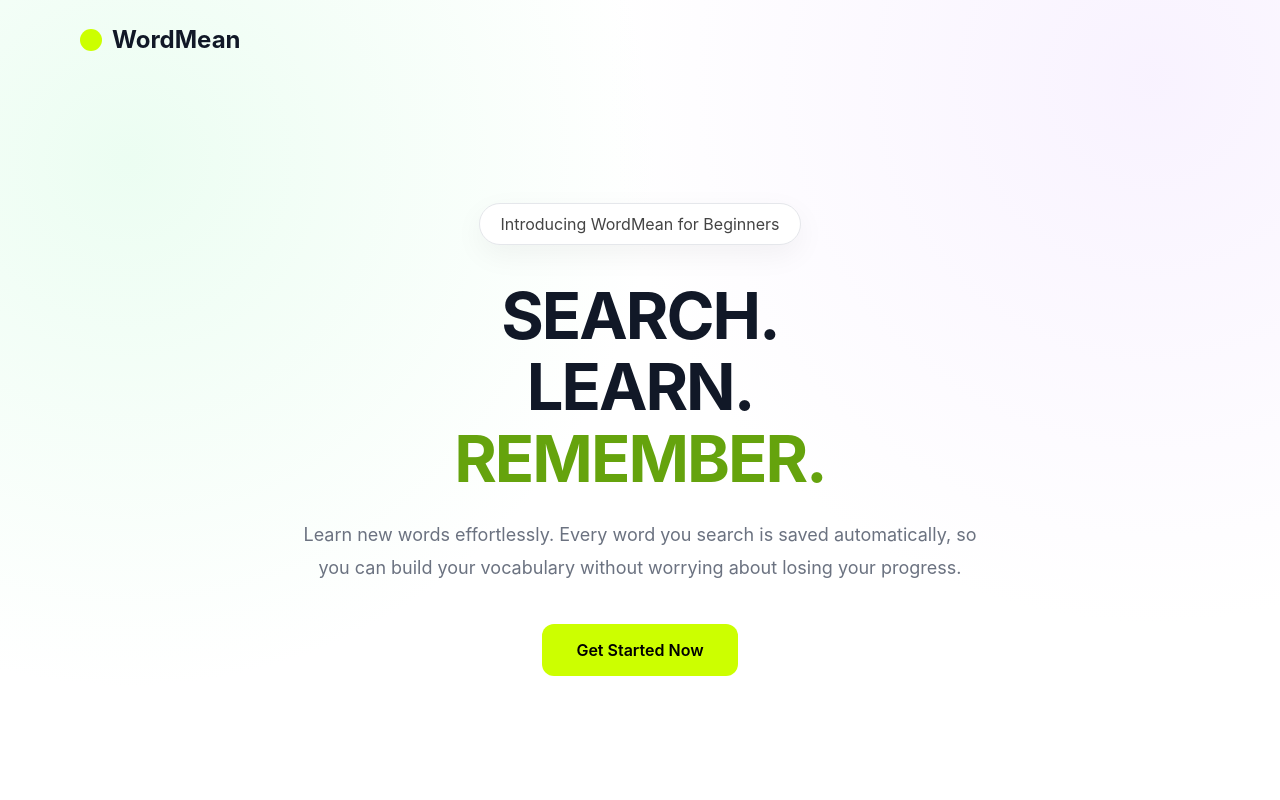
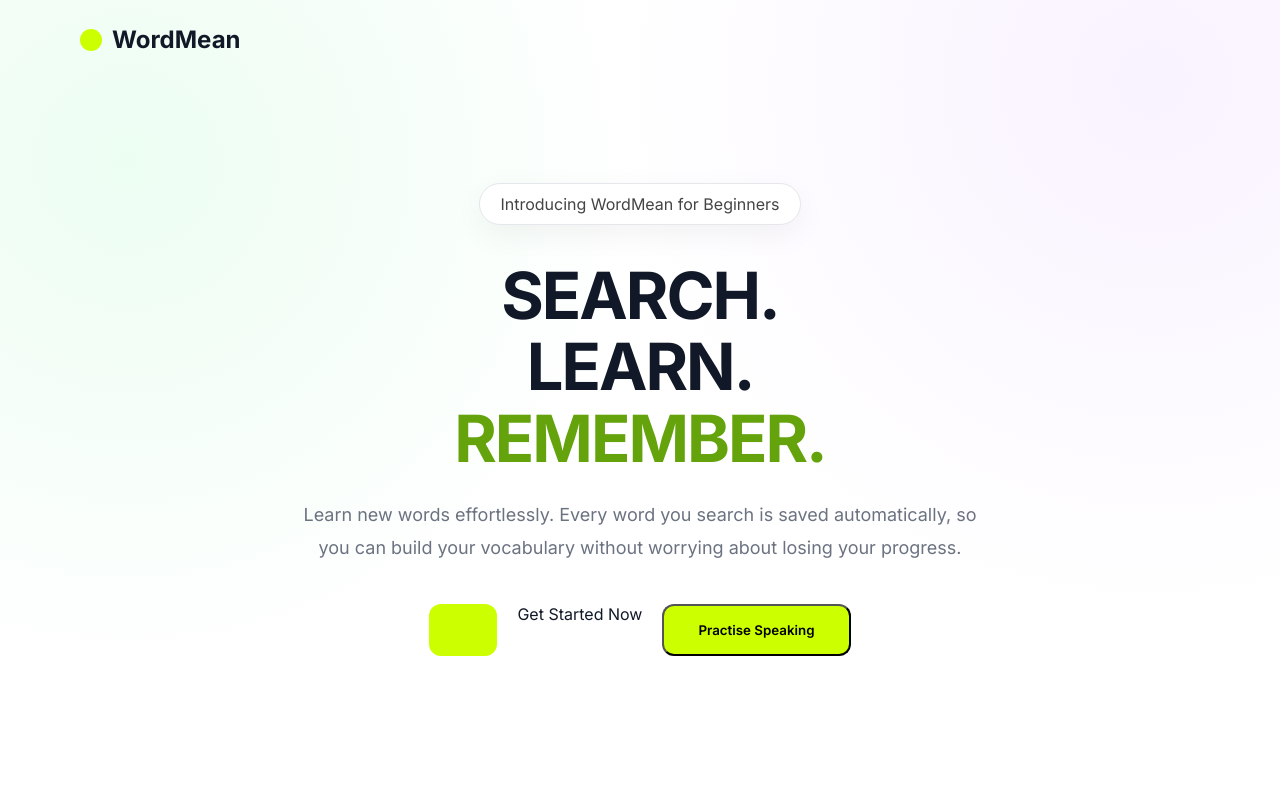
Before and after one commit to SPEED0806E/my-flask-app, a Flask app: page / in a window 1280 px wide. Run offline with Flask 3, Linux system fonts and the light colour scheme.

Commit message:
Added .js file to turn on camera

```diff
--- a/templates/index.html
+++ b/templates/index.html
@@ -6,7 +6,7 @@
 <meta name="viewport" content="width=device-width, initial-scale=1.0">
 
 <title>WordMean</title>
-<link rel="icon" type="image/png" href="{{ url_for('static', filename='wordmean logo.png') }}"
+<link rel="icon" type="image/png" href="{{ url_for('static', filename='wordmean logo.png') }}">
 
 <link href="https://fonts.googleapis.com/css2?family=Inter:wght@300;400;500;600;700&display=swap" rel="stylesheet">
 
@@ -480,15 +480,29 @@
 </p>
 
 <div class="cta-group">
-
-<a href="/intro" class="btn-primary">
-
+    <a href="/intro" class="btn-primary"></a>
 Get Started Now
-
 </a>
-
+<button id="cameraBtn" class="btn-primary">Practise Speaking</button>
 </div>
 
-</div>
+</div><br><br>
+
+<video
+    id="video" width="500" autoplay playsinline style="display: none; border-radius: 15px; box-shadow: 0 10px 30px rgba(0,0,0,.2);">
+
+    </video>
 
 </section>
+<script>
+    const cameraBtn = document.getElementById("cameraBtn"); // find the button
+    const video = document.getElementById("video");  // find the video box
+
+    cameraBtn.addEventListener("click", async() => {
+        const stream = await navigator.mediaDevices.getUserMedia({video: true});
+        video.srcObject = stream;
+        video.style.display = "block";
+    }); // when the button is clicked ask browser can i use the webcam
+</script>
+</body>
+</html>
```
